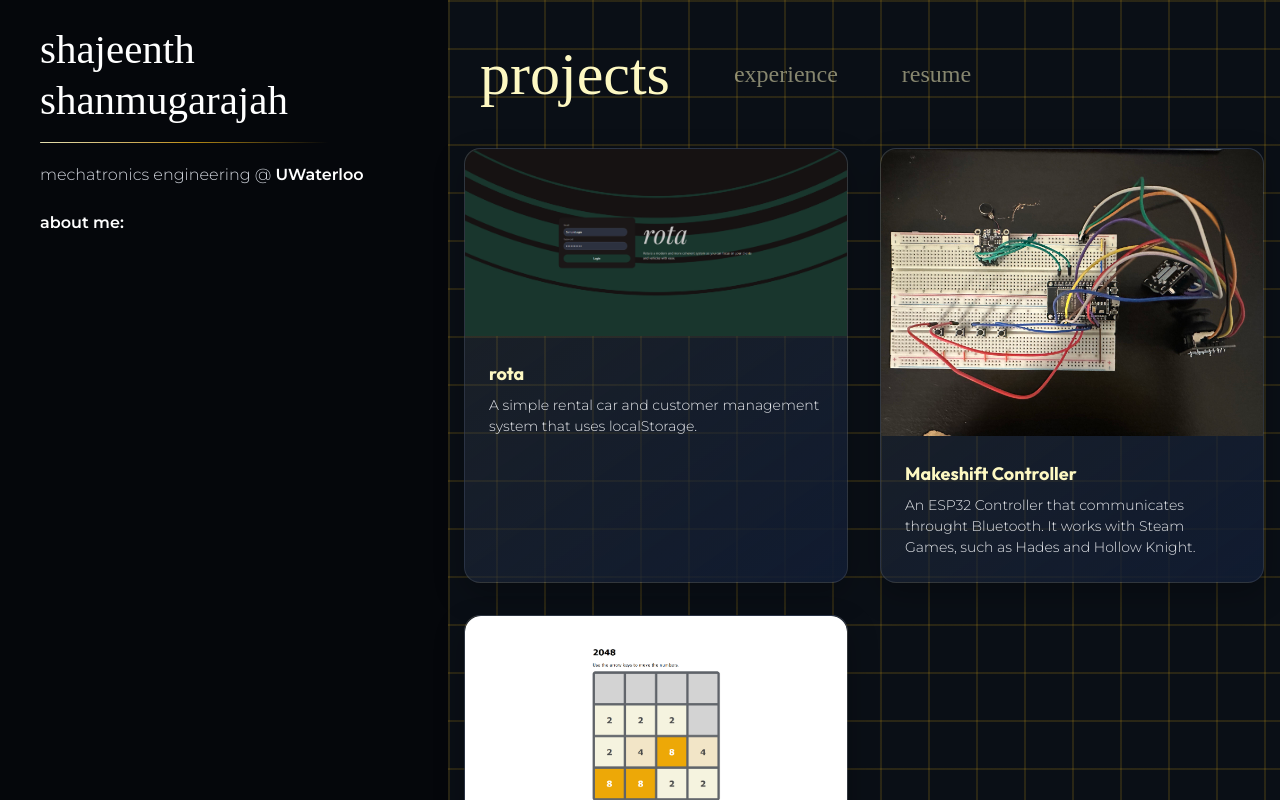
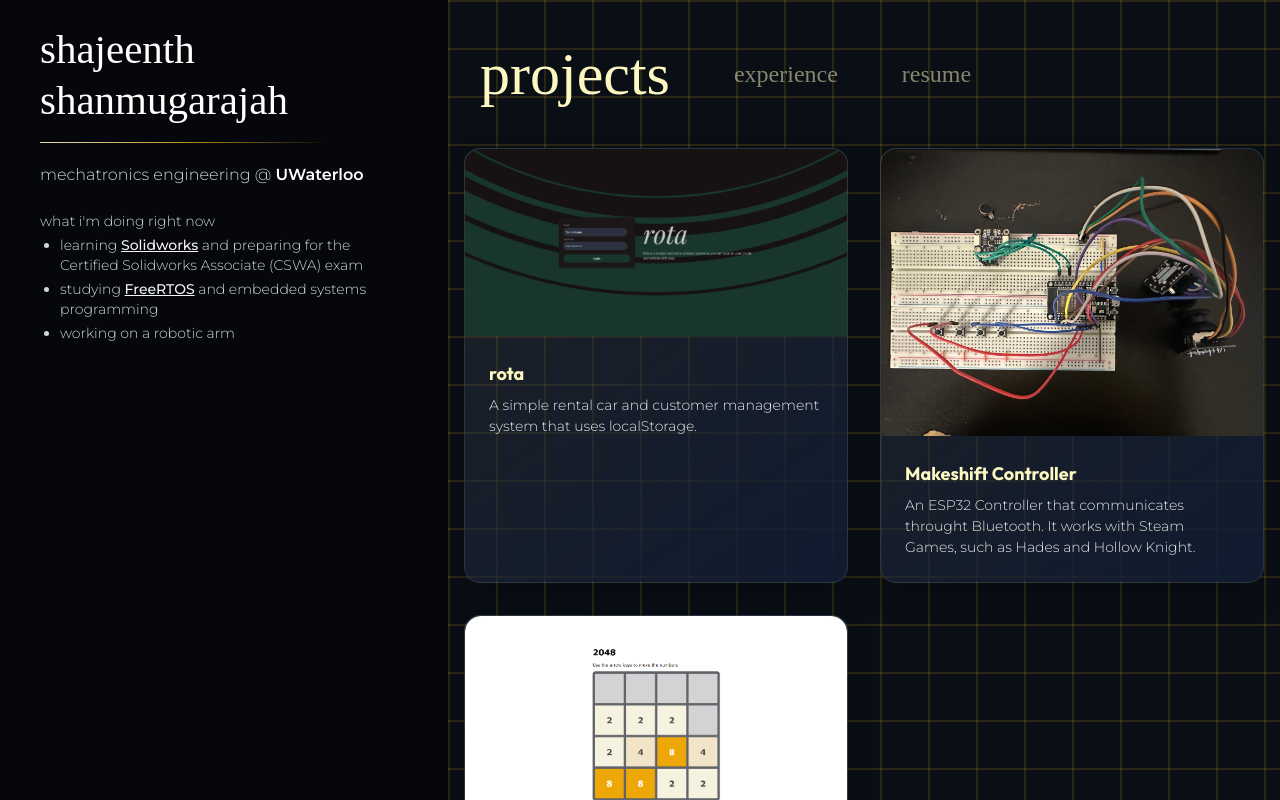
Before and after one commit to Shajeenth/Portfolio, a React (Vite) app: page / in a window 1280 px wide. Shown: the top 800 px of the page. Built offline with nearby package versions, Linux system fonts and the light colour scheme; a web font is replaced by a local one.

Commit message:
sidebar change and navbar interactivity

```diff
--- /dev/null
+++ b/src/components/ExperienceDisplay.tsx
@@ -0,0 +1,8 @@
+function ExperienceDisplay() {
+    return (
+        <>
+        </>
+    )
+}
+
+export default ExperienceDisplay
--- a/src/components/Name.tsx
+++ b/src/components/Name.tsx
@@ -20,8 +20,19 @@ function Name() {
 
                 <br></br>
 
-                <p className="tinytext text-white">
-                    <span className="font-semibold text-white" >about me:</span>
+                <p className="text-sm tinytext text-white">
+                    <span className="font-light text-gray-300">what i'm doing right now</span>
+                    <ul className="list-disc pl-5">
+                        <li className="tinytext text-gray-300 my-1">
+                            learning <span className="font-medium text-gray-100 underline">Solidworks</span> and preparing for the Certified Solidworks Associate (CSWA) exam
+                        </li>
+                        <li className="tinytext text-gray-300 my-1">
+                            studying <span className="font-medium text-gray-100 underline">FreeRTOS</span> and embedded systems programming
+                        </li>
+                        <li className="tinytext text-gray-300 my-1">
+                            working on a robotic arm
+                        </li>
+                    </ul>
                 </p>
             </div>
         </aside>
--- /dev/null
+++ b/src/components/ProjectDisplay.tsx
@@ -0,0 +1,19 @@
+import Project from './Project.tsx'
+
+function ProjectDisplay() {
+    return (
+        <div className="grid grid-cols-1 gap-6 md:grid-cols-2 md:gap-8">
+            <div className="flex justify-center md:justify-start">
+                <Project image="src/assets/imgOfRota.png" alt="imageOfRota" header="rota" text="A simple rental car and customer management system that uses localStorage."/>
+            </div>
+            <div className="flex justify-center md:justify-end">
+                <Project image="src/assets/prototype.jpg" alt="prototype" header="Makeshift Controller" text="An ESP32 Controller that communicates throught Bluetooth. It works with Steam Games, such as Hades and Hollow Knight."/>
+            </div>
+            <div className="flex justify-center md:justify-start">
+                <Project image="src/assets/img2048.png" alt="imageOf2048" header="2048" text="A simple web version of 2048 made using javascript."/>
+            </div>
+        </div>
+    )
+}
+
+export default ProjectDisplay
--- a/src/components/ProjectScroll.tsx
+++ b/src/components/ProjectScroll.tsx
@@ -1,6 +1,7 @@
 import './styles.css'
-import Project from './Project.tsx'
 import { useState } from 'react'
+import ProjectDisplay from './ProjectDisplay.tsx';
+import ExperienceDisplay from './ExperienceDisplay.tsx';
 
 function ProjectScroll() {
     const [activeTab, setActiveTab] = useState<'projects' | 'experience' | 'resume'>('projects')
@@ -12,38 +13,28 @@ function ProjectScroll() {
                     <div className="flex items-center gap-16" style={{ fontFamily: 'Libertinus Math, serif' }}>
                         <span
                             className={`cursor-pointer text-2xl font-medium transition-all duration-300 ${activeTab === 'projects' ? 'text-6xl font-bold text-[#fdf8c2]' : 'text-[#fdf8c283]'}`}
+                            onClick={() => setActiveTab('projects')}
                             onMouseEnter={() => setActiveTab('projects')}
-                            onMouseLeave={() => setActiveTab('projects')}
                         >
                             projects
                         </span>
                         <span
                             className={`cursor-pointer text-2xl font-medium transition-all duration-300 ${activeTab === 'experience' ? 'text-6xl font-bold text-[#fdf8c2]' : 'text-[#fdf8c283]'}`}
+                            onClick={() => setActiveTab('experience')}
                             onMouseEnter={() => setActiveTab('experience')}
-                            onMouseLeave={() => setActiveTab('projects')}
                         >
                             experience
                         </span>
                         <span
                             className={`cursor-pointer text-2xl font-medium transition-all duration-300 ${activeTab === 'resume' ? 'text-6xl font-bold text-[#fdf8c2]' : 'text-[#fdf8c283]'}`}
+                            onClick={() => setActiveTab('resume')}
                             onMouseEnter={() => setActiveTab('resume')}
-                            onMouseLeave={() => setActiveTab('projects')}
                         >
                             resume
                         </span>
                     </div>
                 </div>
-                <div className="grid grid-cols-1 gap-6 md:grid-cols-2 md:gap-8">
-                    <div className="flex justify-center md:justify-start">
-                        <Project image="src/assets/imgOfRota.png" alt="imageOfRota" header="rota" text="A simple rental car and customer management system that uses localStorage."/>
-                    </div>
-                    <div className="flex justify-center md:justify-end">
-                        <Project image="src/assets/prototype.jpg" alt="prototype" header="Makeshift Controller" text="An ESP32 Controller that communicates throught Bluetooth. It works with Steam Games, such as Hades and Hollow Knight."/>
-                    </div>
-                    <div className="flex justify-center md:justify-start">
-                        <Project image="src/assets/img2048.png" alt="imageOf2048" header="2048" text="A simple web version of 2048 made using javascript."/>
-                    </div>
-                </div>
+                {activeTab === 'experience' ? <ExperienceDisplay /> : <ProjectDisplay />}
             </div>
         </section>
     )
```
